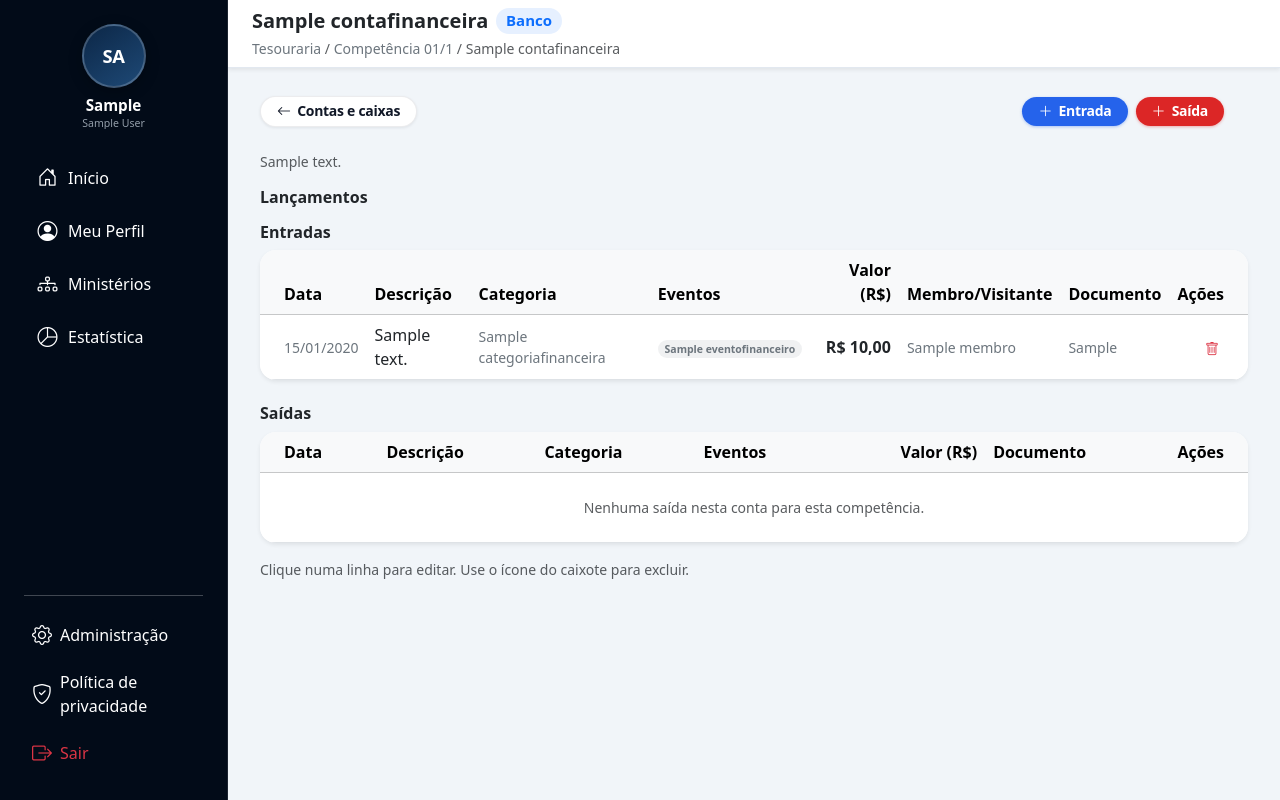
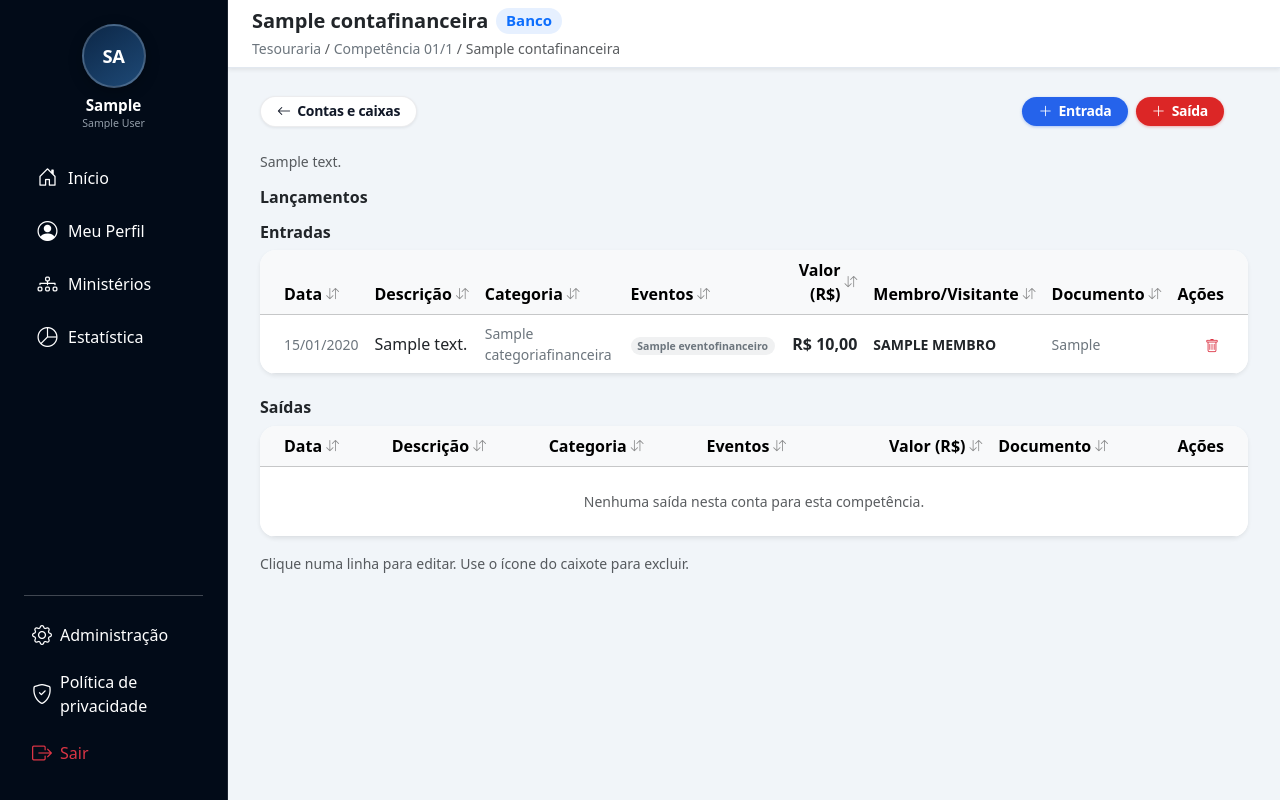
Before and after one commit to endersonjack/nova_app, a Django app: page /tesouraria/competencias/1/contas/1/ in a window 1280 px wide. Run offline with Django 5.2, Linux system fonts and the light colour scheme; a user stored in the database is signed in; tables that the repository leaves empty hold one stand-in row (values such as "Sample post"); some libraries are stand-ins or nearby versions.

Commit message:
UP: Tesouraria

```diff
--- a/static/css/app.css
+++ b/static/css/app.css
@@ -413,6 +413,40 @@
   display: block;
 }
 
+.tesouraria-sort-btn {
+  appearance: none;
+  border: 0;
+  background: transparent;
+  color: inherit;
+  display: inline-flex;
+  align-items: center;
+  gap: 0.25rem;
+  max-width: 100%;
+  padding: 0;
+  font: inherit;
+  font-weight: 700;
+  text-align: inherit;
+}
+
+.tesouraria-sort-btn:hover,
+.tesouraria-sort-btn:focus-visible {
+  color: var(--bs-primary);
+}
+
+.tesouraria-sort-btn .bi {
+  font-size: 0.8rem;
+  opacity: 0.45;
+}
+
+.tesouraria-sort-btn.is-asc .bi,
+.tesouraria-sort-btn.is-desc .bi {
+  opacity: 0.85;
+}
+
+.tesouraria-sort-btn.is-asc .bi {
+  transform: rotate(180deg);
+}
+
 /* Perigo (exclusão) */
 .btn-app-danger {
   background-color: #dc2626 !important;
--- a/templates/base.html
+++ b/templates/base.html
@@ -7,7 +7,7 @@
   <title>{% block title %}Painel{% endblock %} · Nova</title>
   <link href="https://cdn.jsdelivr.net/npm/bootstrap@5.3.3/dist/css/bootstrap.min.css" rel="stylesheet" integrity="sha384-QWTKZyjpPEjISv5WaRU9OFeRpok6YctnYmDr5pNlyT2bRjXh0JMhjY6hW+ALEwIH" crossorigin="anonymous">
   <link rel="stylesheet" href="https://cdn.jsdelivr.net/npm/bootstrap-icons@1.11.3/font/bootstrap-icons.min.css">
-  <link rel="stylesheet" href="{% static 'css/app.css' %}?v=3">
+  <link rel="stylesheet" href="{% static 'css/app.css' %}?v=4">
   <link rel="stylesheet" href="{% static 'css/mobile.css' %}?v=6">
   {% block extra_css %}{% endblock %}
 </head>
--- a/tesouraria/templates/tesouraria/conta_detalhe.html
+++ b/tesouraria/templates/tesouraria/conta_detalhe.html
@@ -84,4 +84,6 @@
 {% block extra_js %}
   <script src="{% static 'tesouraria/js/valor_brl_mask.js' %}"></script>
   <script src="{% static 'tesouraria/js/lancamento_membro_autocomplete.js' %}?v=2"></script>
+  <script src="{% static 'tesouraria/js/lancamento_entrada_cache.js' %}?v=1"></script>
+  <script src="{% static 'tesouraria/js/lancamentos_sort.js' %}?v=1"></script>
 {% endblock %}
--- a/tesouraria/templates/tesouraria/partials/_lancamentos_lista.html
+++ b/tesouraria/templates/tesouraria/partials/_lancamentos_lista.html
@@ -1,20 +1,34 @@
-{% load i18n tesouraria_money %}
+{% load i18n tesouraria_money l10n %}
 
 {% with edit_base="tesouraria:lancamento_modal_editar" del_base="tesouraria:lancamento_modal_excluir" %}
 
 <h3 class="h6 fw-bold text-dark mb-2">{% trans "Entradas" %}</h3>
 <div class="card border-0 shadow-sm rounded-4 overflow-hidden mb-4">
   <div class="table-responsive">
-    <table class="table table-hover align-middle mb-0">
+    <table class="table table-hover align-middle mb-0" data-tesouraria-sortable-table>
       <thead class="table-light">
         <tr>
-          <th scope="col" class="ps-4">{% trans "Data" %}</th>
-          <th scope="col">{% trans "Descrição" %}</th>
-          <th scope="col">{% trans "Categoria" %}</th>
-          <th scope="col">{% trans "Eventos" %}</th>
-          <th scope="col" class="text-end">{% trans "Valor (R$)" %}</th>
-          <th scope="col">{% trans "Membro/Visitante" %}</th>
-          <th scope="col">{% trans "Documento" %}</th>
+          <th scope="col" class="ps-4" aria-sort="none">
+            <button type="button" class="tesouraria-sort-btn" data-sort-index="0" data-sort-type="text">{% trans "Data" %}<i class="bi bi-arrow-down-up" aria-hidden="true"></i></button>
+          </th>
+          <th scope="col" aria-sort="none">
+            <button type="button" class="tesouraria-sort-btn" data-sort-index="1" data-sort-type="text">{% trans "Descrição" %}<i class="bi bi-arrow-down-up" aria-hidden="true"></i></button>
+          </th>
+          <th scope="col" aria-sort="none">
+            <button type="button" class="tesouraria-sort-btn" data-sort-index="2" data-sort-type="text">{% trans "Categoria" %}<i class="bi bi-arrow-down-up" aria-hidden="true"></i></button>
+          </th>
+          <th scope="col" aria-sort="none">
+            <button type="button" class="tesouraria-sort-btn" data-sort-index="3" data-sort-type="text">{% trans "Eventos" %}<i class="bi bi-arrow-down-up" aria-hidden="true"></i></button>
+          </th>
+          <th scope="col" class="text-end" aria-sort="none">
+            <button type="button" class="tesouraria-sort-btn justify-content-end ms-auto" data-sort-index="4" data-sort-type="number">{% trans "Valor (R$)" %}<i class="bi bi-arrow-down-up" aria-hidden="true"></i></button>
+          </th>
+          <th scope="col" aria-sort="none">
+            <button type="button" class="tesouraria-sort-btn" data-sort-index="5" data-sort-type="text">{% trans "Membro/Visitante" %}<i class="bi bi-arrow-down-up" aria-hidden="true"></i></button>
+          </th>
+          <th scope="col" aria-sort="none">
+            <button type="button" class="tesouraria-sort-btn" data-sort-index="6" data-sort-type="text">{% trans "Documento" %}<i class="bi bi-arrow-down-up" aria-hidden="true"></i></button>
+          </th>
           {% if pode_editar %}
           <th scope="col" class="pe-4 text-end" style="width: 4.5rem;">{% trans "Ações" %}</th>
           {% else %}
@@ -25,6 +39,7 @@
       <tbody>
         {% for lan in lancamentos_entrada %}
         <tr class="tesouraria-lancamento-row{% if pode_editar %} cursor-pointer{% endif %}"
+            data-sortable-row
             {% if pode_editar %}
             role="button"
             tabindex="0"
@@ -34,17 +49,17 @@
             hx-swap="innerHTML"
             hx-indicator="#tesouraria-lancamentos-ind"
             {% endif %}>
-          <td class="ps-4 text-nowrap text-secondary small">{{ lan.data|date:"SHORT_DATE_FORMAT" }}</td>
-          <td class="fw-medium text-dark">{{ lan.descricao|default:"—" }}</td>
-          <td class="text-secondary small">{{ lan.categoria.nome }}</td>
-          <td class="text-secondary small">
+          <td class="ps-4 text-nowrap text-secondary small" data-sort-value="{{ lan.data|date:'Y-m-d' }}">{{ lan.data|date:"SHORT_DATE_FORMAT" }}</td>
+          <td class="fw-medium text-dark" data-sort-value="{{ lan.descricao|default:''|lower }}">{{ lan.descricao|default:"—" }}</td>
+          <td class="text-secondary small" data-sort-value="{{ lan.categoria.nome|lower }}">{{ lan.categoria.nome }}</td>
+          <td class="text-secondary small" data-sort-value="{% if lan.evento_id %}{{ lan.evento.nome|lower }}{% endif %}">
             {% if lan.evento_id %}
             <span class="badge rounded-pill text-bg-secondary bg-opacity-10 text-secondary">{{ lan.evento.nome }}</span>
             {% else %}—{% endif %}
           </td>
-          <td class="text-end fw-semibold text-dark text-nowrap">{{ lan.valor|moeda_brl }}</td>
-          <td class="text-secondary small">{{ lan.participante_nome|default:"—" }}</td>
-          <td class="text-secondary small">{{ lan.numero_documento|default:"—" }}</td>
+          <td class="text-end fw-semibold text-dark text-nowrap" data-sort-value="{{ lan.valor|unlocalize }}">{{ lan.valor|moeda_brl }}</td>
+          <td class="fw-bold text-dark small" data-sort-value="{{ lan.participante_nome|default:''|lower }}">{{ lan.participante_nome|default:"—"|upper }}</td>
+          <td class="text-secondary small" data-sort-value="{{ lan.numero_documento|default:''|lower }}">{{ lan.numero_documento|default:"—" }}</td>
           <td class="pe-4 text-end text-nowrap" {% if pode_editar %}onclick="event.stopPropagation();"{% endif %}>
             {% if pode_editar %}
             <button type="button"
@@ -75,15 +90,27 @@
 <h3 class="h6 fw-bold text-dark mb-2">{% trans "Saídas" %}</h3>
 <div class="card border-0 shadow-sm rounded-4 overflow-hidden">
   <div class="table-responsive">
-    <table class="table table-hover align-middle mb-0">
+    <table class="table table-hover align-middle mb-0" data-tesouraria-sortable-table>
       <thead class="table-light">
         <tr>
-          <th scope="col" class="ps-4">{% trans "Data" %}</th>
-          <th scope="col">{% trans "Descrição" %}</th>
-          <th scope="col">{% trans "Categoria" %}</th>
-          <th scope="col">{% trans "Eventos" %}</th>
-          <th scope="col" class="text-end">{% trans "Valor (R$)" %}</th>
-          <th scope="col">{% trans "Documento" %}</th>
+          <th scope="col" class="ps-4" aria-sort="none">
+            <button type="button" class="tesouraria-sort-btn" data-sort-index="0" data-sort-type="text">{% trans "Data" %}<i class="bi bi-arrow-down-up" aria-hidden="true"></i></button>
+          </th>
+          <th scope="col" aria-sort="none">
+            <button type="button" class="tesouraria-sort-btn" data-sort-index="1" data-sort-type="text">{% trans "Descrição" %}<i class="bi bi-arrow-down-up" aria-hidden="true"></i></button>
+          </th>
+          <th scope="col" aria-sort="none">
+            <button type="button" class="tesouraria-sort-btn" data-sort-index="2" data-sort-type="text">{% trans "Categoria" %}<i class="bi bi-arrow-down-up" aria-hidden="true"></i></button>
+          </th>
+          <th scope="col" aria-sort="none">
+            <button type="button" class="tesouraria-sort-btn" data-sort-index="3" data-sort-type="text">{% trans "Eventos" %}<i class="bi bi-arrow-down-up" aria-hidden="true"></i></button>
+          </th>
+          <th scope="col" class="text-end" aria-sort="none">
+            <button type="button" class="tesouraria-sort-btn justify-content-end ms-auto" data-sort-index="4" data-sort-type="number">{% trans "Valor (R$)" %}<i class="bi bi-arrow-down-up" aria-hidden="true"></i></button>
+          </th>
+          <th scope="col" aria-sort="none">
+            <button type="button" class="tesouraria-sort-btn" data-sort-index="5" data-sort-type="text">{% trans "Documento" %}<i class="bi bi-arrow-down-up" aria-hidden="true"></i></button>
+          </th>
           {% if pode_editar %}
           <th scope="col" class="pe-4 text-end" style="width: 4.5rem;">{% trans "Ações" %}</th>
           {% else %}
@@ -94,6 +121,7 @@
       <tbody>
         {% for lan in lancamentos_saida %}
         <tr class="tesouraria-lancamento-row{% if pode_editar %} cursor-pointer{% endif %}"
+            data-sortable-row
             {% if pode_editar %}
             role="button"
             tabindex="0"
@@ -103,16 +131,16 @@
             hx-swap="innerHTML"
             hx-indicator="#tesouraria-lancamentos-ind"
             {% endif %}>
-          <td class="ps-4 text-nowrap text-secondary small">{{ lan.data|date:"SHORT_DATE_FORMAT" }}</td>
-          <td class="fw-medium text-dark">{{ lan.descricao|default:"—" }}</td>
-          <td class="text-secondary small">{{ lan.categoria.nome }}</td>
-          <td class="text-secondary small">
+          <td class="ps-4 text-nowrap text-secondary small" data-sort-value="{{ lan.data|date:'Y-m-d' }}">{{ lan.data|date:"SHORT_DATE_FORMAT" }}</td>
+          <td class="fw-medium text-dark" data-sort-value="{{ lan.descricao|default:''|lower }}">{{ lan.descricao|default:"—" }}</td>
+          <td class="text-secondary small" data-sort-value="{{ lan.categoria.nome|lower }}">{{ lan.categoria.nome }}</td>
+          <td class="text-secondary small" data-sort-value="{% if lan.evento_id %}{{ lan.evento.nome|lower }}{% endif %}">
             {% if lan.evento_id %}
             <span class="badge rounded-pill text-bg-secondary bg-opacity-10 text-secondary">{{ lan.evento.nome }}</span>
             {% else %}—{% endif %}
           </td>
-          <td class="text-end fw-semibold text-dark text-nowrap">{{ lan.valor|moeda_brl }}</td>
-          <td class="text-secondary small">{{ lan.numero_documento|default:"—" }}</td>
+          <td class="text-end fw-semibold text-dark text-nowrap" data-sort-value="{{ lan.valor|unlocalize }}">{{ lan.valor|moeda_brl }}</td>
+          <td class="text-secondary small" data-sort-value="{{ lan.numero_documento|default:''|lower }}">{{ lan.numero_documento|default:"—" }}</td>
           <td class="pe-4 text-end text-nowrap" {% if pode_editar %}onclick="event.stopPropagation();"{% endif %}>
             {% if pode_editar %}
             <button type="button"
--- a/tesouraria/templates/tesouraria/partials/_modal_lancamento_entrada.html
+++ b/tesouraria/templates/tesouraria/partials/_modal_lancamento_entrada.html
@@ -12,6 +12,9 @@
   <form class="app-modal-form"
         method="post"
         id="form-lancamento-entrada"
+        data-tesouraria-entrada-form="1"
+        data-tesouraria-entrada-edit="{% if lancamento_pk %}1{% else %}0{% endif %}"
+        data-tesouraria-entrada-bound="{% if form.is_bound %}1{% else %}0{% endif %}"
         hx-post="{{ action_url }}"
         hx-target="#app-modal-content"
         hx-swap="innerHTML"
@@ -61,7 +64,7 @@
                    class="form-control"
                    autocomplete="off"
                    placeholder="{% trans 'Buscar membro ou visitante (mín. 2 caracteres)…' %}"
-                   value="{{ membro_busca_inicial|default:'' }}"
+                   value="{{ membro_busca_inicial|default:''|upper }}"
                    data-tesouraria-membro-autocomplete-url="{% url 'tesouraria:membro_autocomplete_lancamento' %}">
             <button type="button" class="btn btn-outline-secondary" id="lancamento-membro-clear" title="{% trans 'Limpar participante' %}" aria-label="{% trans 'Limpar participante' %}">
               <i class="bi bi-x-lg" aria-hidden="true"></i>
--- a/tesouraria/views.py
+++ b/tesouraria/views.py
@@ -1,4 +1,6 @@
 import json
+import re
+import unicodedata
 from calendar import monthrange
 from collections import defaultdict
 from datetime import date
@@ -74,6 +76,33 @@
     'Novembro',
     'Dezembro',
 )
+
+
+def _normalizar_busca(texto) -> str:
+    base = unicodedata.normalize('NFKD', str(texto or ''))
+    sem_acento = ''.join(ch for ch in base if not unicodedata.combining(ch))
+    return sem_acento.casefold()
+
+
+def _somente_digitos(texto) -> str:
+    return re.sub(r'\D', '', str(texto or ''))
+
+
+def _filtrar_sem_acento(queryset, termo: str, campos: tuple[str, ...], limite=10):
+    termo_normalizado = _normalizar_busca(termo)
+    termo_digitos = _somente_digitos(termo)
+    encontrados = []
+    for obj in queryset:
+        valores = [str(getattr(obj, campo, '') or '') for campo in campos]
+        texto_normalizado = _normalizar_busca(' '.join(valores))
+        texto_digitos = _somente_digitos(' '.join(valores))
+        if termo_normalizado in texto_normalizado or (
+            termo_digitos and termo_digitos in texto_digitos
+        ):
+            encontrados.append(obj)
+            if len(encontrados) >= limite:
+                break
+    return encontrados
 
 
 def _agregados_por_conta_na_competencia(
@@ -1203,22 +1232,17 @@
         visitantes = Visitante.objects.none()
     else:
         base = membros_visiveis_queryset(request.user).filter(ativo=True)
-        membros = (
-            base.filter(
-                Q(nome_completo__icontains=q)
-                | Q(nome_conhecido__icontains=q)
-                | Q(cpf__icontains=q)
-            )
-            .order_by('nome_completo')[:10]
-        )
-        visitantes = (
-            Visitante.objects.filter(ativo=True)
-            .filter(
-                Q(nome_completo__icontains=q)
-                | Q(nome_conhecido__icontains=q)
-                | Q(telefone__icontains=q)
-            )
-            .order_by('nome_completo')[:10]
+        membros = _filtrar_sem_acento(
+            base.order_by('nome_completo'),
+            q,
+            ('nome_completo', 'nome_conhecido', 'cpf'),
+            limite=10,
+        )
+        visitantes = _filtrar_sem_acento(
+            Visitante.objects.filter(ativo=True).order_by('nome_completo'),
+            q,
+            ('nome_completo', 'nome_conhecido', 'telefone'),
+            limite=10,
         )
     return render(
         request,
```
Also changed, not shown: static/tesouraria/js/lancamento_entrada_cache.js (added, +80 -0 lines), static/tesouraria/js/lancamentos_sort.js (added, +77 -0 lines), tesouraria/templates/tesouraria/partials/_participante_autocomplete_list.html (+6 -6 lines).
